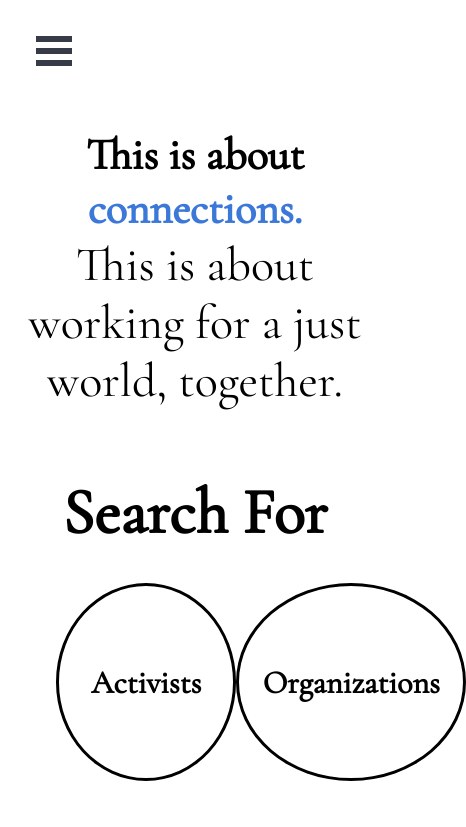
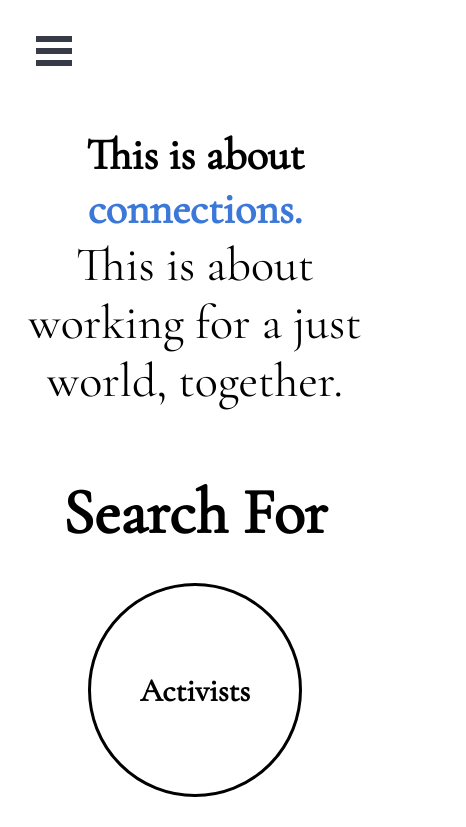
Before and after one commit to 404UsernameNotFound404/CFC-Frontend, a React (Create React App) app: page / in a window 390 px wide. Shown: the top 827 px of the page, 466 px wide, since content can reach past the window. Built offline with nearby package versions, Linux system fonts and the light colour scheme.

Commit message:
home page mobile

```diff
--- a/src/Components/Pages/Home/HomePage.tsx
+++ b/src/Components/Pages/Home/HomePage.tsx
@@ -30,6 +30,9 @@ const LookForActivistButtonContainer = styled.div`
     display: flex;
     margin-top: 0em;
     margin-bottom: 4em;
+    @media (max-width: ${process.env.REACT_APP_PHONE_BREAK}px) {
+        display: block;
+    }
 `;
 
 const PageTitle = styled.h1`
@@ -56,14 +59,9 @@ const LookForActivistButton = styled(Link)`
     font-size: 2em;
     width: 5em;
     height: 5em;
-    padding: 0.5em 1em;
     border-radius: 1em;
     margin: 0em auto;
     margin-top: 1em;
-    @media (max-width: ${process.env.REACT_APP_PHONE_BREAK}px) {
-        margin-top: 1em;
-        border: black 0.1em solid;
-    }
     transition: 0.3s background-color linear, 0.3s color linear;
     text-decoration: none;
     border-radius: 50%;
@@ -74,12 +72,19 @@ const LookForActivistButton = styled(Link)`
         color: white;
         border-color: transparent;
     }
+     @media (max-width: ${process.env.REACT_APP_PHONE_BREAK}px) {
+        width: 6.5em;
+        height: 6.5em;
+        padding: 0;
+        margin: auto;
+        margin-top: 1em;
+        border: black 0.1em solid;
+    }
 `;
 
 const LookForActivistButtonText = styled.h1`
     font-size: 1em;
     margin: auto;
-
 `;
 
 const BlueHighlight = styled.span`
@@ -113,7 +118,6 @@ function HomePage() {
                 <PageSubTitle>This is about working for a just world, together.</PageSubTitle>
                 <SearchFor>Search For</SearchFor>
                 <LookForActivistButtonContainer>
-                    {/* <LookForActivistButton to='/search'><LookForActivistButtonText>Search For<br /> Activists<br /> Organizations <br /> Events</LookForActivistButtonText></LookForActivistButton> */}
                     <LookForActivistButton to={'/search?search=' + "Activists"}><LookForActivistButtonText>Activists</LookForActivistButtonText></LookForActivistButton>
                     <LookForActivistButton to={'/search?search=' + "Organizations"}><LookForActivistButtonText>Organizations</LookForActivistButtonText></LookForActivistButton>
                     {/* <LookForActivistButton to={'/search?search=' + "Events"}><LookForActivistButtonText>Events</LookForActivistButtonText></LookForActivistButton> */}
```
